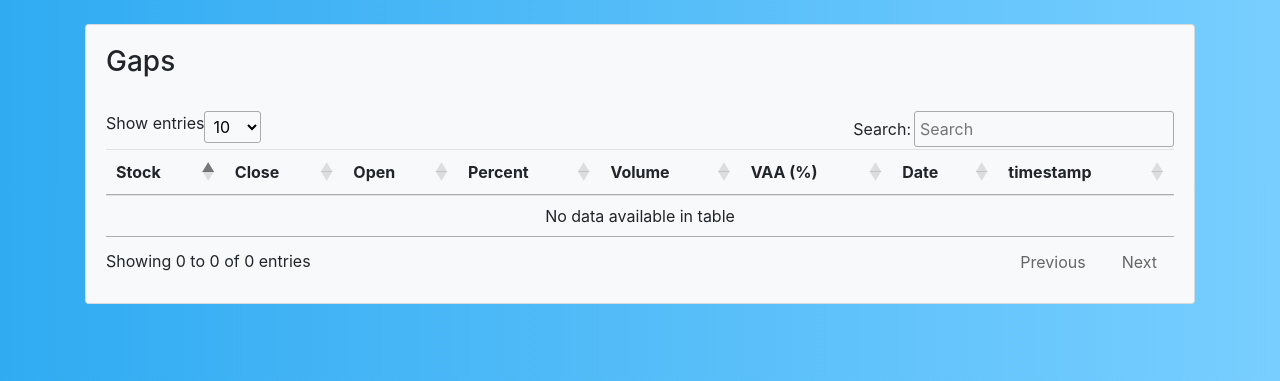
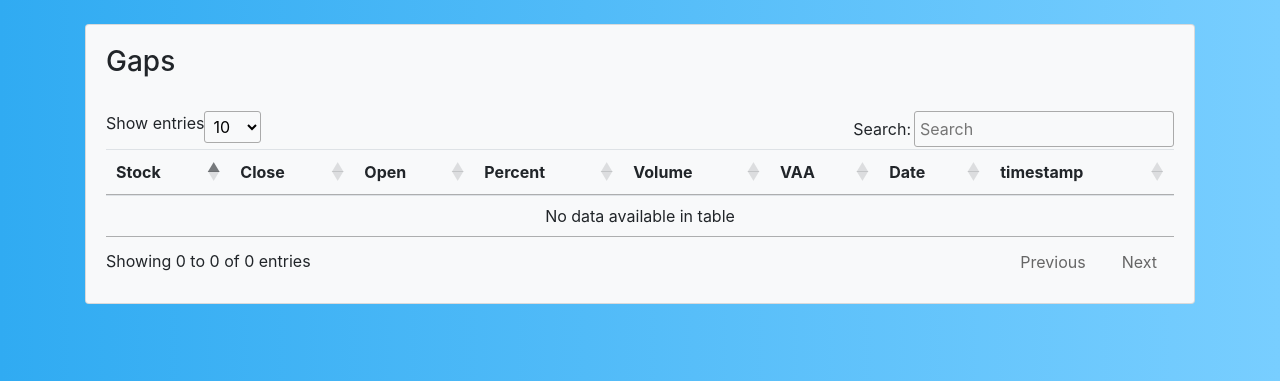
Before and after one commit to antoinewg/jasmin, a Django app: page /gaps in a window 1280 px wide. Shown: the part 66-447 px from the top of the page. Run offline with Django 3.2, Linux system fonts and the light colour scheme; data that the repository does not hold is empty; some libraries are stand-ins or nearby versions.

Commit message:
update front

```diff
--- a/templates/pages/gaps.html
+++ b/templates/pages/gaps.html
@@ -61,7 +61,7 @@
             <th class="th-sm">Open</th>
             <th class="th-sm">Percent</th>
             <th class="th-sm">Volume</th>
-            <th class="th-sm">VAA (%)</th>
+            <th class="th-sm">VAA</th>
             <th class="th-sm">Date</th>
             <th class="th-sm">timestamp</th>
           </tr>
```
